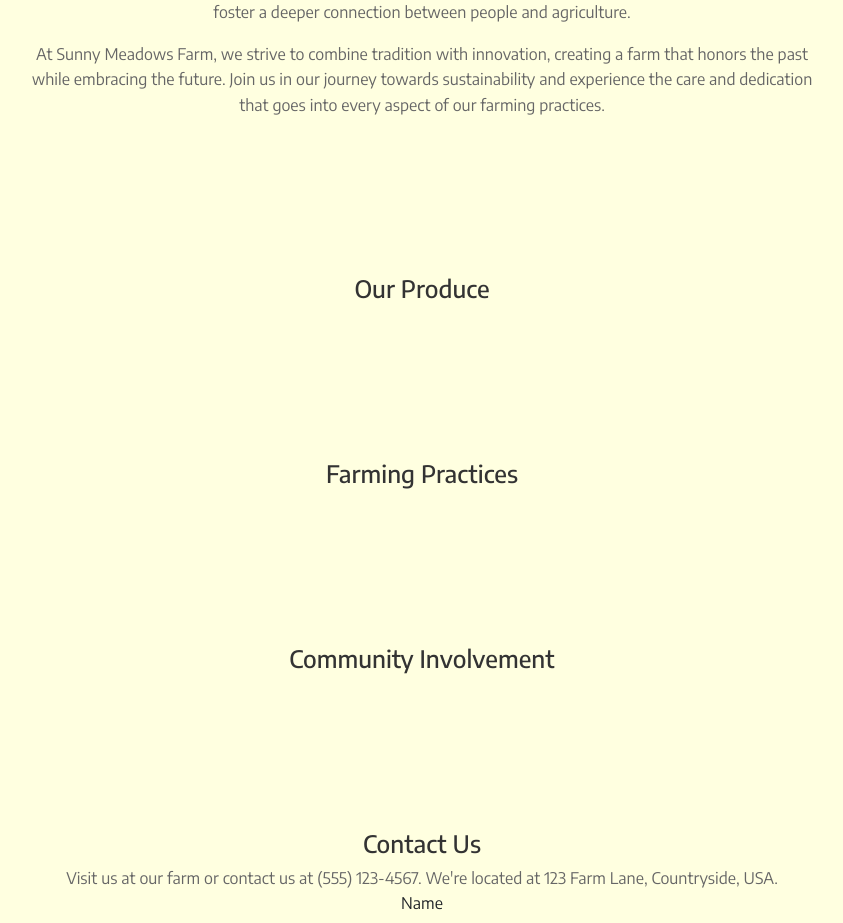
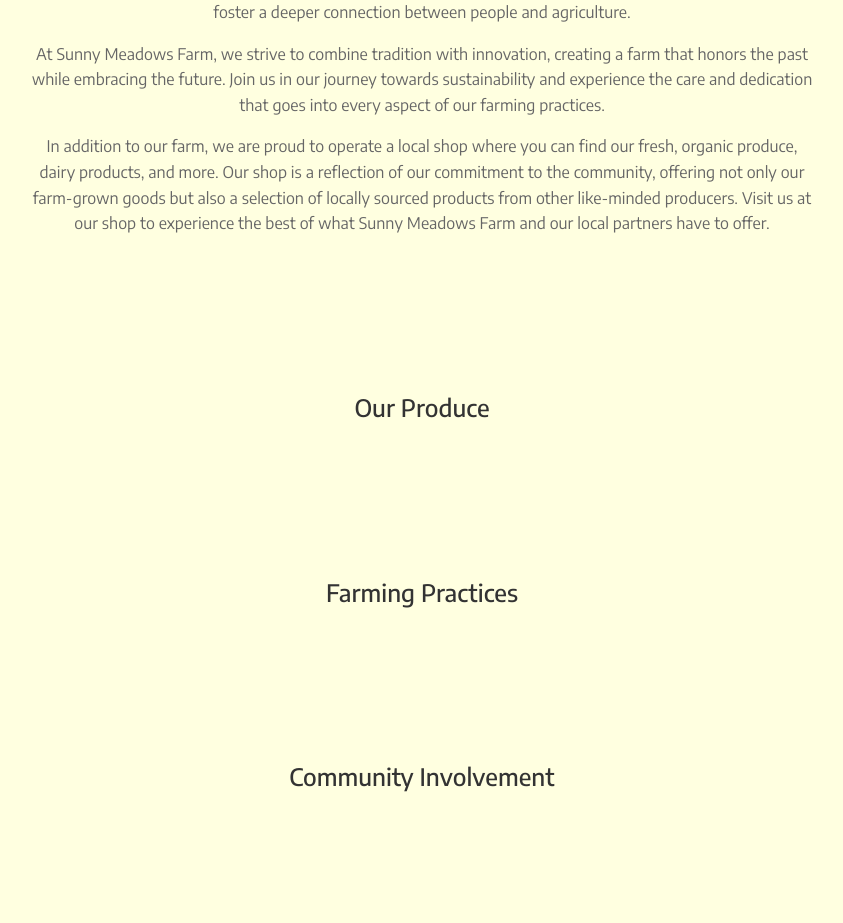
Before and after one commit to poleunisbr/Fullstack-Retake-FrontEnd, a plain HTML site: page src/index.html in a window 1280 px wide. Shown: the part 1020-1943 px from the top of the page, without its empty margins (218-1061 px from the left). Drawn offline with nearby package versions, Linux system fonts and the light colour scheme; files that its build step writes are made by us from their sources; no server answers.

Commit message:
update about us

```diff
--- a/src/index.html
+++ b/src/index.html
@@ -62,6 +62,7 @@
     <p class="p-2">Our commitment to organic farming is rooted in a respect for the environment and a passion for producing food that nourishes both people and the planet. We prioritize practices that enhance soil health, conserve water, and promote biodiversity, ensuring that our farm contributes positively to the ecosystem.</p>
     <p class="p-2">We believe in transparency and education, offering opportunities for the community to learn about sustainable farming and the origins of their food. Through our farm tours, workshops, and seasonal events, we aim to foster a deeper connection between people and agriculture.</p>
     <p class="p-2">At Sunny Meadows Farm, we strive to combine tradition with innovation, creating a farm that honors the past while embracing the future. Join us in our journey towards sustainability and experience the care and dedication that goes into every aspect of our farming practices.</p>
+    <p class="p-2">In addition to our farm, we are proud to operate a local shop where you can find our fresh, organic produce, dairy products, and more. Our shop is a reflection of our commitment to the community, offering not only our farm-grown goods but also a selection of locally sourced products from other like-minded producers. Visit us at our shop to experience the best of what Sunny Meadows Farm and our local partners have to offer.</p>
 </section>
 
 <!-- Our Produce Section -->
```
